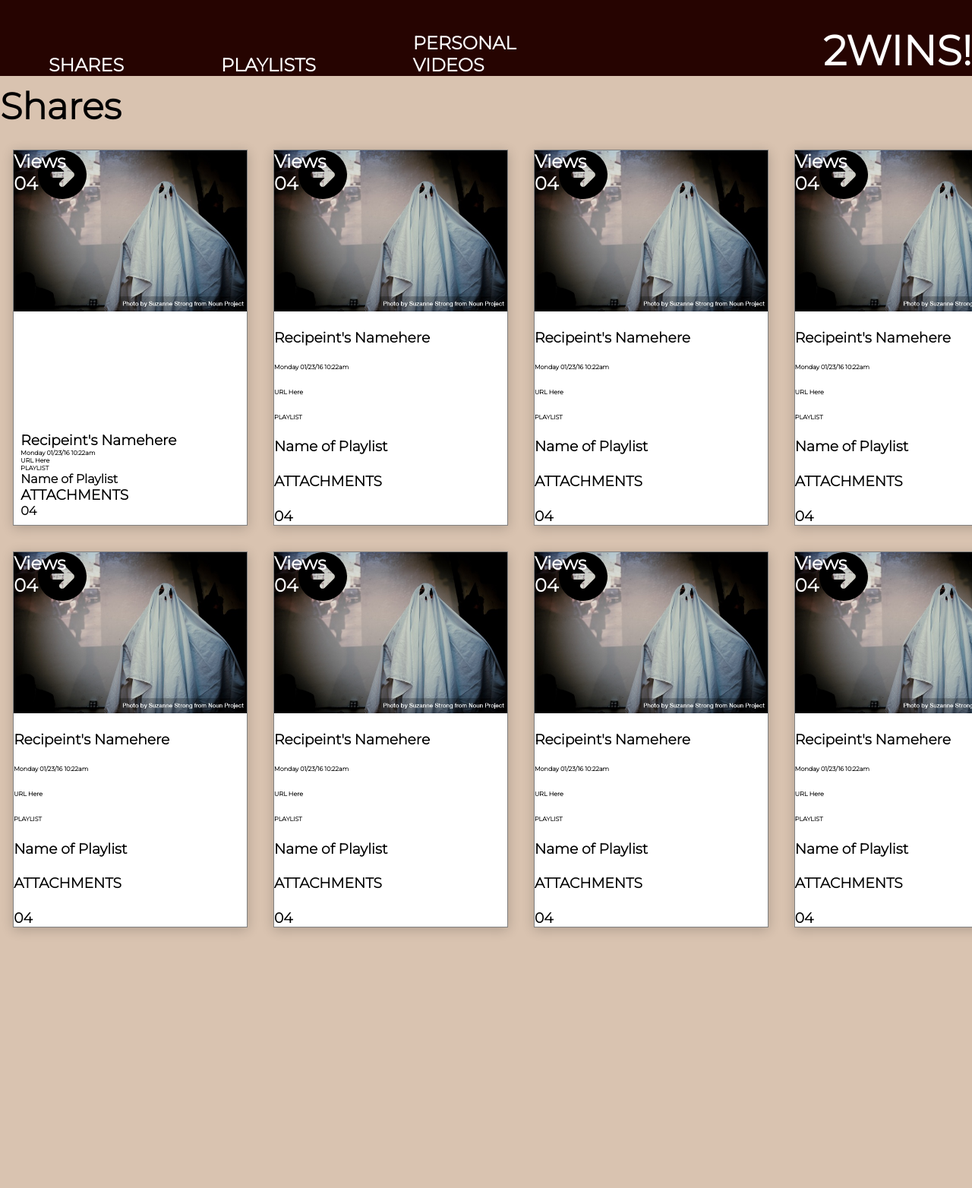
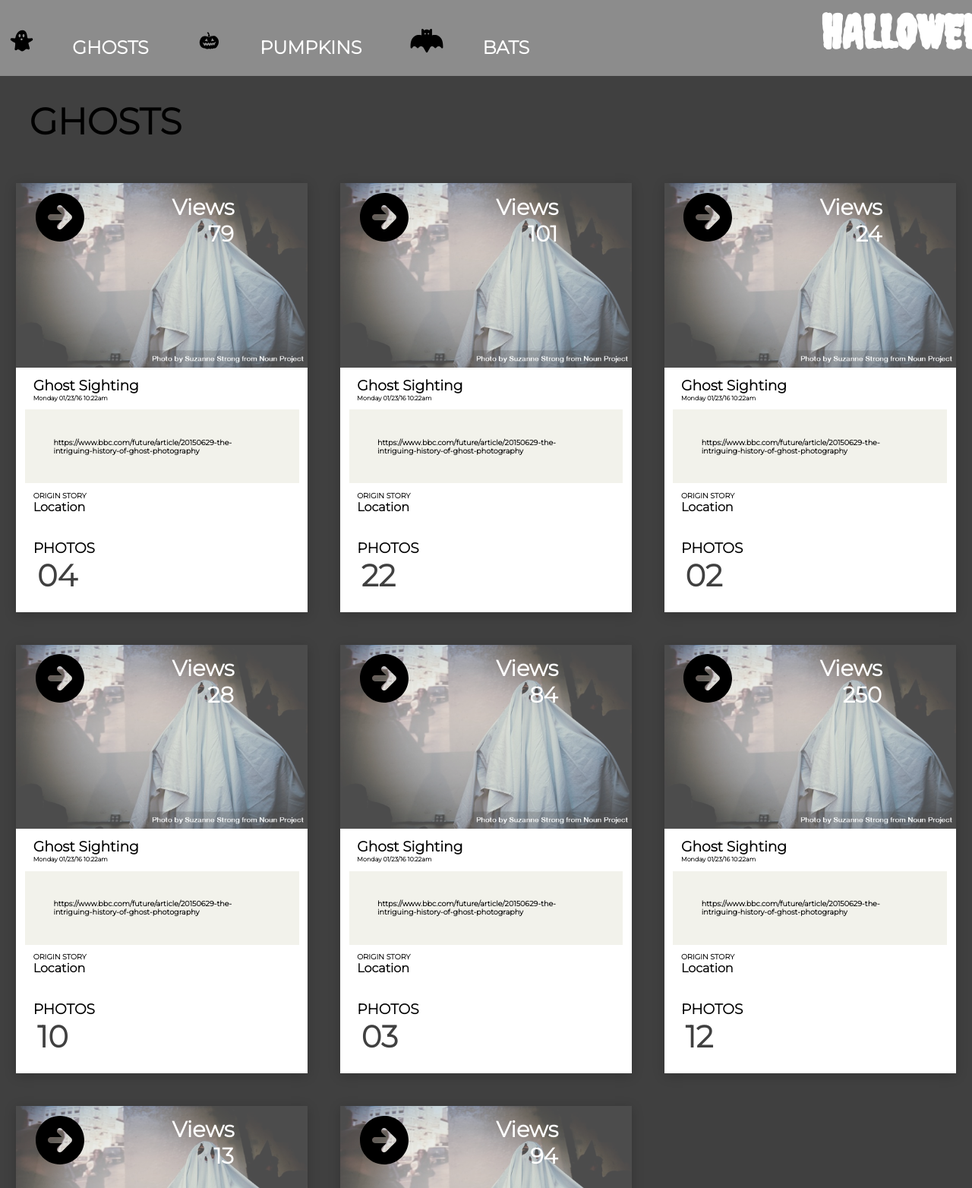
Before and after one commit to ccollums/static-comp, a plain HTML site: page index.html in a window 1280 px wide. Shown: the part 60-1624 px from the top of the page at 76% size. Drawn offline with Linux system fonts and the light colour scheme.

Commit message:
Add final changes

```diff
--- a/index.html
+++ b/index.html
@@ -1,8 +1,9 @@
 <!DOCTYPE html>
 <html>
   <head>
-    <link rel='stylesheet' href='styles.css'>
+    <link rel="stylesheet" href="styles.css">
     <link href="https://fonts.googleapis.com/css2?family=Montserrat:wght@300&display=swap" rel="stylesheet">
+    <link href="https://fonts.googleapis.com/css2?family=Creepster&family=Montserrat:wght@300&display=swap" rel="stylesheet">
     <title>Static Comp</title>
   </head>
   <body>
@@ -10,191 +11,176 @@
       <section class="nav-bar">
         <section class="username">
           <img />
-          <h4 class="admin">Admin Username</h4>
+          <h4 class="admin">User Log-In</h4>
           <img />
         </section>
         <section class="nav-headers">
-          <img />
-          <h2>SHARES</h2>
-          <img />
-          <h2>PLAYLISTS</h2>
-          <img />
-          <h2>PERSONAL VIDEOS</h2>
-          <h1 class="main-title">2WINS!</h1>
+          <img class="ghost-icon" src="images/noun_Ghost_1234325.svg" alt="ghost-icon"/>
+          <h2>GHOSTS</h2>
+          <img class="pumpkin-icon" src="images/noun_pumpkin_700084.svg" alt="pumpkin-icon">
+          <h2>PUMPKINS</h2>
+          <img class="bat-icon" src="images/noun_Bat_2094981.svg" alt="bat-icon"/>
+          <h2>BATS</h2>
+          <h1 class="main-title">HALLOWEEN!</h1>
           <img />
         </section>
       </section>
       <section class="title">
-        <h1 class="grid-title">Shares</h1>
+        <h1 class="grid-title">GHOSTS</h1>
       </section>
       <section class="grid-section">
           <section class="box 1">
-          <img class="ghost-photo"src='images/ghost.jpg'/>
-          <img class="arrow" src='images/arrow.svg'/>
+            <img class="ghost-photo" src="images/ghost.jpg" alt="ghost-photo"/>
+            <img class="arrow" src="images/arrow.svg" alt="arrow-icon"/>
             <section class="large-number">
               <h4>Views</h4>
-            <h4> 04</h4>
+              <h4> 79</h4>
             </section>
             <section class="box-text">
-            <h3>Recipeint's Namehere</h3>
-            <h4>Monday 01/23/16 10:22am</h4>
-          <section>
-            <h4>URL Here</h4>
+              <h3>Ghost Sighting</h3>
+              <h4 class="date-text">Monday 01/23/16 10:22am</h4>
+              <section class="colored-box">
+                <h4>https://www.bbc.com/future/article/20150629-the-intriguing-history-of-ghost-photography</h4>
               </section>
-            <h4>PLAYLIST</h4>
-            <h1>Name of Playlist</h1>
-            <h3>ATTACHMENTS</h3>
-            <h1>04</h1>
+              <h4 class="origin-content">ORIGIN STORY</h4>
+              <h1 class="box-content">Location</h1>
+              <h3 class="photos-content">PHOTOS</h3>
+              <h1 class="number">04</h1>
             </section>
           </section>
           <section class="box 2">
-          <img class="ghost-photo"src='images/ghost.jpg'/>
-          <img class="arrow" src='images/arrow.svg'/>
+            <img class="ghost-photo" src="images/ghost.jpg" alt="ghost-photo"/>
+            <img class="arrow" src="images/arrow.svg" alt="arrow-icon"/>
             <section class="large-number">
               <h4>Views</h4>
-            <h4> 04</h4>
+              <h4> 101</h4>
             </section>
-        <!-- </section> -->
-        <!-- <section> -->
-          <h3>Recipeint's Namehere</h3>
-          <h4>Monday 01/23/16 10:22am</h4>
-        <!-- </section> -->
-        <section>
-          <h4>URL Here</h4>
+            <section class="box-text">
+              <h3>Ghost Sighting</h3>
+              <h4 class="date-text">Monday 01/23/16 10:22am</h4>
+              <section class="colored-box">
+                <h4>https://www.bbc.com/future/article/20150629-the-intriguing-history-of-ghost-photography</h4>
               </section>
-        <!-- <section> -->
-          <h4>PLAYLIST</h4>
-          <h1>Name of Playlist</h1>
-          <h3>ATTACHMENTS</h3>
-          <h1>04</h1>
+              <h4 class="origin-content">ORIGIN STORY</h4>
+              <h1 class="box-content">Location</h1>
+              <h3 class="photos-content">PHOTOS</h3>
+              <h1 class="number">22</h1>
+            </section>
           </section>
           <section class="box 3">
-          <img class="ghost-photo"src='images/ghost.jpg'/>
-          <img class="arrow" src='images/arrow.svg'/>
+            <img class="ghost-photo" src="images/ghost.jpg" alt="ghost-photo"/>
+            <img class="arrow" src="images/arrow.svg" alt="arrow-icon"/>
             <section class="large-number">
               <h4>Views</h4>
-            <h4> 04</h4>
+              <h4> 24</h4>
             </section>
-        <!-- </section> -->
-        <!-- <section> -->
-          <h3>Recipeint's Namehere</h3>
-          <h4>Monday 01/23/16 10:22am</h4>
-        <!-- </section> -->
-        <section>
-          <h4>URL Here</h4>
+            <section class="box-text">
+              <h3>Ghost Sighting</h3>
+              <h4 class="date-text">Monday 01/23/16 10:22am</h4>
+              <section class="colored-box">
+                <h4>https://www.bbc.com/future/article/20150629-the-intriguing-history-of-ghost-photography</h4>
               </section>
-        <!-- <section> -->
-          <h4>PLAYLIST</h4>
-          <h1>Name of Playlist</h1>
-          <h3>ATTACHMENTS</h3>
-          <h1>04</h1>
+              <h4 class="origin-content">ORIGIN STORY</h4>
+              <h1 class="box-content">Location</h1>
+              <h3 class="photos-content">PHOTOS</h3>
+              <h1 class="number">02</h1>
+            </section>
           </section>
           <section class="box 4">
-          <img class="ghost-photo"src='images/ghost.jpg'/>
-          <img class="arrow" src='images/arrow.svg'/>
+            <img class="ghost-photo" src="images/ghost.jpg" alt="ghost-photo"/>
+            <img class="arrow" src="images/arrow.svg" alt="arrow-icon"/>
             <section class="large-number">
               <h4>Views</h4>
-            <h4> 04</h4>
+              <h4> 28</h4>
             </section>
-        <!-- </section> -->
-        <!-- <section> -->
-          <h3>Recipeint's Namehere</h3>
-          <h4>Monday 01/23/16 10:22am</h4>
-        <!-- </section> -->
-        <section>
-          <h4>URL Here</h4>
+            <section class="box-text">
+              <h3>Ghost Sighting</h3>
+              <h4 class="date-text">Monday 01/23/16 10:22am</h4>
+              <section class="colored-box">
+                <h4>https://www.bbc.com/future/article/20150629-the-intriguing-history-of-ghost-photography</h4>
               </section>
-        <!-- <section> -->
-          <h4>PLAYLIST</h4>
-          <h1>Name of Playlist</h1>
-          <h3>ATTACHMENTS</h3>
-          <h1>04</h1>
+              <h4 class="origin-content">ORIGIN STORY</h4>
+              <h1 class="box-content">Location</h1>
+              <h3 class="photos-content">PHOTOS</h3>
+              <h1 class="number">10</h1>
+            </section>
           </section>
           <section class="box 5">
-          <img class="ghost-photo"src='images/ghost.jpg'/>
-          <img class="arrow" src='images/arrow.svg'/>
+            <img class="ghost-photo" src="images/ghost.jpg" alt="ghost-photo"/>
+            <img class="arrow" src="images/arrow.svg" alt="arrow-icon"/>
             <section class="large-number">
               <h4>Views</h4>
-            <h4> 04</h4>
+              <h4>84</h4>
             </section>
-        <!-- </section> -->
-        <!-- <section> -->
-          <h3>Recipeint's Namehere</h3>
-          <h4>Monday 01/23/16 10:22am</h4>
-        <!-- </section> -->
-        <section>
-          <h4>URL Here</h4>
+            <section class="box-text">
+              <h3>Ghost Sighting</h3>
+              <h4 class="date-text">Monday 01/23/16 10:22am</h4>
+              <section class="colored-box">
+                <h4>https://www.bbc.com/future/article/20150629-the-intriguing-history-of-ghost-photography</h4>
               </section>
-        <!-- <section> -->
-          <h4>PLAYLIST</h4>
-          <h1>Name of Playlist</h1>
-          <h3>ATTACHMENTS</h3>
-          <h1>04</h1>
+              <h4 class="origin-content">ORIGIN STORY</h4>
+              <h1 class="box-content">Location</h1>
+              <h3 class="photos-content">PHOTOS</h3>
+              <h1 class="number">03</h1>
+            </section>
           </section>
           <section class="box 6">
-          <img class="ghost-photo"src='images/ghost.jpg'/>
-          <img class="arrow" src='images/arrow.svg'/>
+            <img class="ghost-photo" src="images/ghost.jpg" alt="ghost-photo"/>
+            <img class="arrow" src="images/arrow.svg" alt="arrow-icon"/>
             <section class="large-number">
               <h4>Views</h4>
-            <h4> 04</h4>
+              <h4> 250</h4>
             </section>
-        <!-- </section> -->
-        <!-- <section> -->
-          <h3>Recipeint's Namehere</h3>
-          <h4>Monday 01/23/16 10:22am</h4>
-        <!-- </section> -->
-        <section>
-          <h4>URL Here</h4>
+            <section class="box-text">
+              <h3>Ghost Sighting</h3>
+              <h4 class="date-text">Monday 01/23/16 10:22am</h4>
+              <section class="colored-box">
+                <h4>https://www.bbc.com/future/article/20150629-the-intriguing-history-of-ghost-photography</h4>
               </section>
-        <!-- <section> -->
-          <h4>PLAYLIST</h4>
-          <h1>Name of Playlist</h1>
-          <h3>ATTACHMENTS</h3>
-          <h1>04</h1>
+              <h4 class="origin-content">ORIGIN STORY</h4>
+              <h1 class="box-content">Location</h1>
+              <h3 class="photos-content">PHOTOS</h3>
+              <h1 class="number">12</h1>
             </section>
-        <!-- </section> -->
+          </section>
           <section class="box 7">
-          <img class="ghost-photo"src='images/ghost.jpg'/>
-          <img class="arrow" src='images/arrow.svg'/>
+            <img class="ghost-photo" src="images/ghost.jpg" alt="ghost-photo"/>
+            <img class="arrow" src="images/arrow.svg" alt="arrow-icon"/>
             <section class="large-number">
               <h4>Views</h4>
-            <h4> 04</h4>
+              <h4>13</h4>
             </section>
-        <!-- </section> -->
-        <!-- <section> -->
-          <h3>Recipeint's Namehere</h3>
-          <h4>Monday 01/23/16 10:22am</h4>
-        <!-- </section> -->
-        <section>
-          <h4>URL Here</h4>
+            <section class="box-text">
+              <h3>Ghost Sighting</h3>
+              <h4 class="date-text">Monday 01/23/16 10:22am</h4>
+              <section class="colored-box">
+                <h4>https://www.bbc.com/future/article/20150629-the-intriguing-history-of-ghost-photography</h4>
               </section>
-        <!-- <section> -->
-          <h4>PLAYLIST</h4>
-          <h1>Name of Playlist</h1>
-          <h3>ATTACHMENTS</h3>
-          <h1>04</h1>
+              <h4 class="origin-content">ORIGIN STORY</h4>
+              <h1 class="box-content">Location</h1>
+              <h3 class="photos-content">PHOTOS</h3>
+              <h1 class="number">11</h1>
+            </section>
           </section>
           <section class="box 8">
-          <img class="ghost-photo"src='images/ghost.jpg'/>
-          <img class="arrow" src='images/arrow.svg'/>
+            <img class="ghost-photo" src="images/ghost.jpg" alt="ghost-photo"/>
+            <img class="arrow" src="images/arrow.svg" alt="arrow-icon"/>
             <section class="large-number">
               <h4>Views</h4>
-            <h4> 04</h4>
+              <h4>94</h4>
             </section>
-        <!-- </section> -->
-        <!-- <section> -->
-          <h3>Recipeint's Namehere</h3>
-          <h4>Monday 01/23/16 10:22am</h4>
-        <!-- </section> -->
-        <section>
-          <h4>URL Here</h4>
+            <section class="box-text">
+              <h3>Ghost Sighting</h3>
+              <h4 class="date-text">Monday 01/23/16 10:22am</h4>
+              <section class="colored-box">
+                <h4>https://www.bbc.com/future/article/20150629-the-intriguing-history-of-ghost-photography</h4>
               </section>
-        <!-- <section> -->
-          <h4>PLAYLIST</h4>
-          <h1>Name of Playlist</h1>
-          <h3>ATTACHMENTS</h3>
-          <h1>04</h1>
-        <!-- </section> -->
+              <h4 class="origin-content">ORIGIN STORY</h4>
+              <h1 class="box-content">Location</h1>
+              <h3 class="photos-content">PHOTOS</h3>
+              <h1 class="number">07</h1>
+            </section>
+          </section>
         </section>
     </main>
   </body>
--- a/styles.css
+++ b/styles.css
@@ -2,7 +2,20 @@
   padding: 0;
   margin: 0;
   font-family: 'Montserrat', sans-serif;
-  /* border: solid 2px black; */
+}
+
+h2 {
+  margin: 4%;
+}
+
+h3 {
+  margin: 0 3% 0 3%;
+  font-weight: 800;
+}
+
+h4 {
+  font-size: 60%;
+  margin: .5%;
 }
 
 .body {
@@ -10,10 +23,17 @@
   flex-direction: column;
 }
 
+.ghost-icon,
+.pumpkin-icon,
+.bat-icon {
+  height: 25%;
+  margin: 0 0 4% 1%;
+}
+
 .nav-bar {
+  background-color: #8C8C8C;
   display: flex;
   flex-direction: column;
-  background-color: #260401;
   height: 20vh;
 }
 
@@ -22,30 +42,28 @@
 }
 
 .grid-section {
+  background-color: #404040;
   display: grid;
-  grid-template: repeat(4, 3fr) / repeat(4, 3fr);
-  background-color: #D9C3B0;
-  height: 60%;
+  grid-template-columns: repeat(auto-fill, minmax(355px, auto));
+  height: 80%;
 }
 
 .box {
+  background-color: white;
+  box-shadow: 0px 3px 15px rgba(0,0,0,0.2);
   display: flex;
   flex-direction: column;
-  justify-content: space-between;
   margin: 5%;
-  box-shadow: 0px 3px 15px rgba(0,0,0,0.2);
-  border: solid grey .2px;
-  background-color: white;
 }
 
 
 .username,
 .nav-headers {
+  color: white;
   display: flex;
   flex-direction: row;
   justify-content: flex-end;
   align-items: baseline;
-  color: white;
 }
 
 .nav-headers {
@@ -56,41 +74,66 @@
 }
 
 .title {
+  background-color: #404040;
   display: flex;
   align-items: center;
-  background-color: #D9C3B0;
-  height: 10vh;
+  height: 15vh;
 }
 
 .ghost-photo {
-  position: relative;
   height: 43%;
   margin: 0;
+  opacity: .7;
+  position: relative;
 }
 
 .arrow {
   position: absolute;
   height: 10%;
-  width: 10%;
-  /* left: 3%; */
+  margin-left: 1%;
+  padding: 1%;
 }
 
-h4 {
-  font-size: 50%;
+.box-content {
+  margin: 0 3% 3% 3%;
+  font-weight: 800;
 }
 
-h2 {
-  margin: 0 5% 0 5%;
+.photos-content {
+  margin: 9% 3% 0 3%
+}
+
+.origin-content {
+  margin: 3% 3% 0 3%;
+}
+
+.number {
+  font-size: 250%;
+  margin: 0 4.5%;
+  color: #404040;
+}
+
+.date-text {
+  margin: 0 3% 3% 3%;
+  font-size: 50%;
 }
 
 .grid-title {
   font-size: 300%;
   font-weight: bold;
+  margin: 3%;
+}
+
+.colored-box {
+  background-color: #F2F2EB;
+  padding: 10%;
 }
 
 .main-title {
-  font-size: 340%;
-  margin-left: 21%;
+  font-size: 380%;
+  margin-left: 26%;
+  margin-bottom: 4%;
+  font-family: 'Creepster', cursive;
 }
 
 .large-number {
@@ -98,7 +141,9 @@ h2 {
   font-size: 300%;
   color: white;
   font-weight: bolder;
-  /* left: 17%; */
+  margin-left: 15%;
+  text-align: right;
+  padding: 1%;
 }
 
 .box-text {
```
Also changed, not shown: images/noun_Bat_2094981.svg (added), images/noun_Ghost_1234325.svg (added), images/noun_pumpkin_700084.svg (added). Lines whose indentation alone changed are shown as unchanged.
